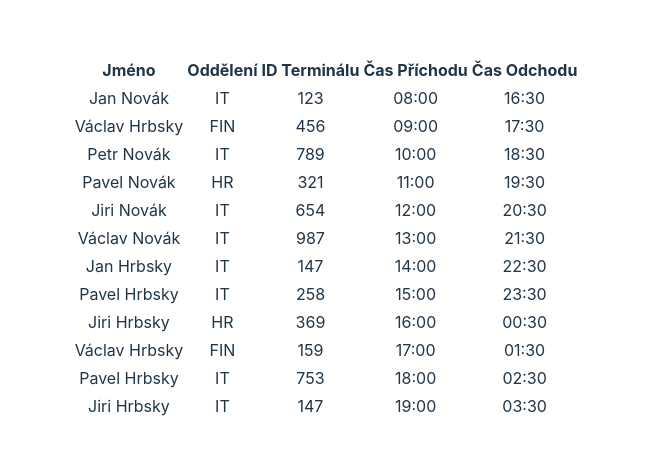
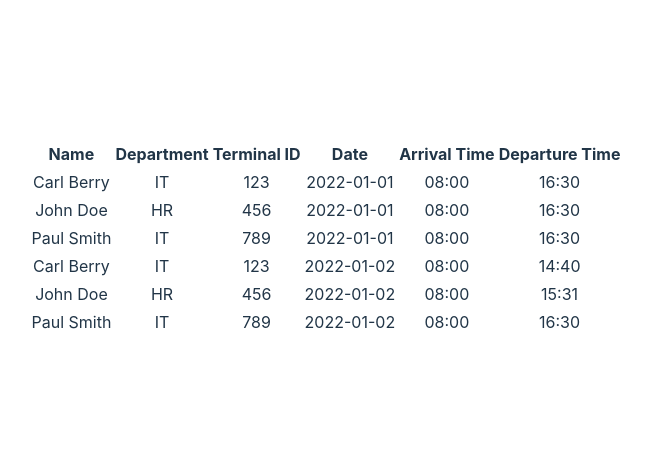
Before and after one commit to jirihos/UUN-ClockWork, a React (Vite) app in the folder client/: page / in a window 1280 px wide. Shown: the part 162-616 px from the top of the page, without its empty margins (314-965 px from the left). Built offline with nearby package versions, Linux system fonts and the light colour scheme.

Commit message:
Edit data for props (eventTable) and CSS created

```diff
--- a/client/src/App.jsx
+++ b/client/src/App.jsx
@@ -5,18 +5,54 @@ import EventTable from "./components/eventTable";
 
 function App() {
   const [events, setEvents] = useState([
-    { name: 'Jan Novák', department: 'IT', terminalId: '123', arrivalTime: '08:00', departureTime: '16:30' },
-    { name: 'Václav Hrbsky', department: 'FIN', terminalId: '456', arrivalTime: '09:00', departureTime: '17:30' },
-    { name: 'Petr Novák', department: 'IT', terminalId: '789', arrivalTime: '10:00', departureTime: '18:30' },
-    { name: 'Pavel Novák', department: 'HR', terminalId: '321', arrivalTime: '11:00', departureTime: '19:30' },
-    { name: 'Jiri Novák', department: 'IT', terminalId: '654', arrivalTime: '12:00', departureTime: '20:30' },
-    { name: 'Václav Novák', department: 'IT', terminalId: '987', arrivalTime: '13:00', departureTime: '21:30' },
-    { name: 'Jan Hrbsky', department: 'IT', terminalId: '147', arrivalTime: '14:00', departureTime: '22:30' },
-    { name: 'Pavel Hrbsky', department: 'IT', terminalId: '258', arrivalTime: '15:00', departureTime: '23:30' },
-    { name: 'Jiri Hrbsky', department: 'HR', terminalId: '369', arrivalTime: '16:00', departureTime: '00:30' },
-    { name: 'Václav Hrbsky', department: 'FIN', terminalId: '159', arrivalTime: '17:00', departureTime: '01:30' },
-    { name: 'Pavel Hrbsky', department: 'IT', terminalId: '753', arrivalTime: '18:00', departureTime: '02:30' },
-    { name: 'Jiri Hrbsky', department: 'IT', terminalId: '147', arrivalTime: '19:00', departureTime: '03:30' },
+    {
+      name: "Carl Berry",
+      department: "IT",
+      terminalId: "123",
+      date: "2022-01-01",
+      arrivalTime: "08:00",
+      departureTime: "16:30",
+    },
+    {
+      name: "John Doe",
+      department: "HR",
+      terminalId: "456",
+      date: "2022-01-01",
+      arrivalTime: "08:00",
+      departureTime: "16:30",
+    },
+    {
+      name: "Paul Smith",
+      department: "IT",
+      terminalId: "789",
+      date: "2022-01-01",
+      arrivalTime: "08:00",
+      departureTime: "16:30",
+    },
+    {
+      name: "Carl Berry",
+      department: "IT",
+      terminalId: "123",
+      date: "2022-01-02",
+      arrivalTime: "08:00",
+      departureTime: "14:40",
+    },
+    {
+      name: "John Doe",
+      department: "HR",
+      terminalId: "456",
+      date: "2022-01-02",
+      arrivalTime: "08:00",
+      departureTime: "15:31",
+    },
+    {
+      name: "Paul Smith",
+      department: "IT",
+      terminalId: "789",
+      date: "2022-01-02",
+      arrivalTime: "08:00",
+      departureTime: "16:30",
+    },
   ]);
 
   return (
--- a/client/src/components/eventTable.jsx
+++ b/client/src/components/eventTable.jsx
@@ -1,15 +1,16 @@
-import React from 'react';
+import React from "react";
 
 const EventTable = ({ events }) => {
   return (
     <table>
       <thead>
         <tr>
-          <th>Jméno</th>
-          <th>Oddělení</th>
-          <th>ID Terminálu</th>
-          <th>Čas Příchodu</th>
-          <th>Čas Odchodu</th>
+          <th>Name</th>
+          <th>Department</th>
+          <th>Terminal ID</th>
+          <th>Date</th>
+          <th>Arrival Time</th>
+          <th>Departure Time</th>
         </tr>
       </thead>
       <tbody>
@@ -18,6 +19,7 @@ const EventTable = ({ events }) => {
             <td>{event.name}</td>
             <td>{event.department}</td>
             <td>{event.terminalId}</td>
+            <td>{event.date}</td>
             <td>{event.arrivalTime}</td>
             <td>{event.departureTime}</td>
           </tr>
```
Also changed, not shown: client/src/components/eventTable.css (added, +24 -0 lines).
